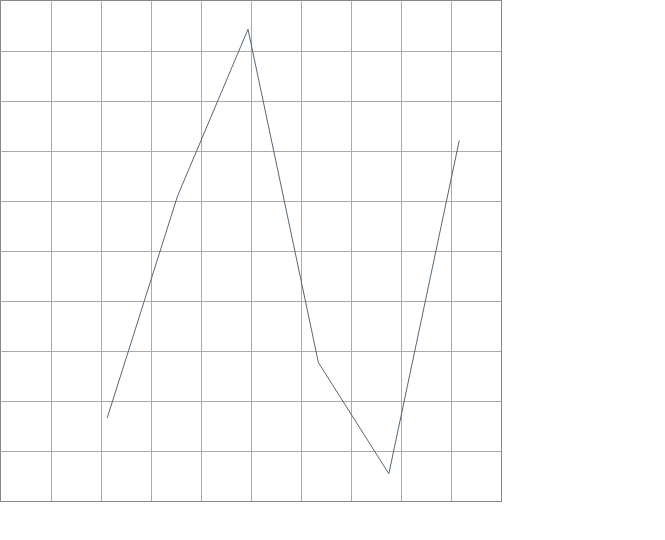
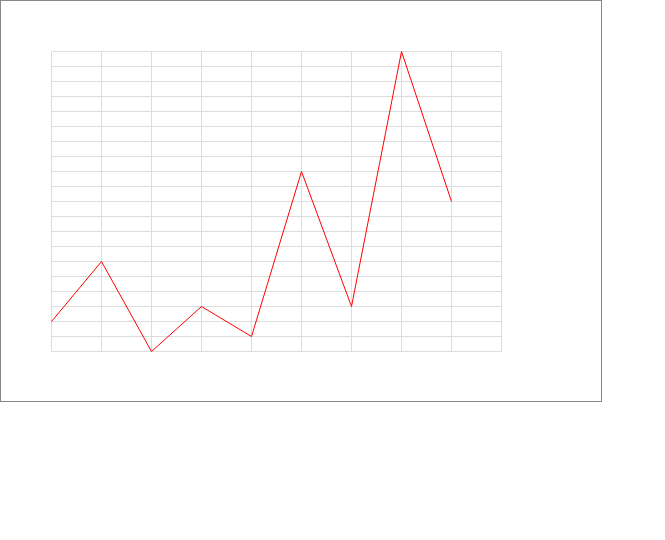
Before and after one commit to degva/js-graphs, a plain HTML site: page index.html in a window 1280 px wide. Shown: the whole page, without its empty margins (0-665 px from the left). Drawn offline with nearby package versions, Linux system fonts and the light colour scheme.

Commit message:
Graphing works perfectly

```diff
--- a/css/style.css
+++ b/css/style.css
@@ -5,6 +5,6 @@ body {
 
 canvas {
 	border: 1px solid #888;
-	width: 500px;
-	height: 500px;
+	width: 600px;
+	height: 400px;
 }
--- a/index.html
+++ b/index.html
@@ -7,7 +7,7 @@
 	</head>
 	<body>
 		<div id="content">
-			<canvas id="canvas" width='500' height='500'>
+			<canvas id="canvas" width='600' height='400'>
 			</canvas>
 		</div>
 	</body>
--- a/js/test.js
+++ b/js/test.js
@@ -35,12 +35,29 @@ function StackRender(ctxt, cHeight, cWidth) {
 		canvasWidth: cWidth
 	};
 	this.render = function() {
+		/* retrieve important data
+		 * for the grid.
+		 * How much data is in the array?
+		 */
+		var maxLength = 0;
+		var maxH = 0;
+		for (var i = 0; i < this.stack.length; i++) {
+			if (this.stack[i].nodes.length > maxLength) {
+				maxLength = this.stack[i].nodes.length - 1;
+			}
+			for (var e = 1; e < this.stack[i].nodes.length; e++ ) {
+				if (this.stack[i].nodes[e][1] > maxH) {
+					maxH = this.stack[i].nodes[e][1];
+				}
+			}
+		}
+
 		/* Draw Grid */
 		/* Should retrive the maximum
 		 * of all lines to make
 		 * a better fitting grif
 		 */
-		this.gridRender(10, 10);
+		this.gridRender(maxH, maxLength);
 		/*
 		 * For each value on the stack
 		 * 		Take data
@@ -48,24 +65,27 @@ function StackRender(ctxt, cHeight, cWidth) {
 		 * 		draw text
 		 */
 		for (var i = 0; i < this.stack.length; i++) {
-			this.renderLine(this.stack[i]);
+			this.renderLine(this.stack[i], maxH, maxLength);
 		}
 	}
 
-	this.renderLine = function(line) {
+	this.renderLine = function(line, maxH, maxLen) {
 		var context = this.localCanvasData.context;
-		var width = this.localCanvasData.canvasWidth;
-		var height = this.localCanvasData.canvasHeight;
 
-		for (var i = 1; i < line.nodes.length - 1; i++ ) {
+		var cH = this.localCanvasData.canvasHeight - 100;
+		var cW = this.localCanvasData.canvasWidth - 150;
+
+		var uniHeight = cH / maxH;
+		var uniWidth = cW / maxLen;
+
+		for (var i = 0; i < line.nodes.length - 2; i++ ) {
 			context.beginPath();
-			console.log("Just like that: " + line.nodes[i]);
 
-			x1 = (width / line.nodes.length-1)*(i+0.5);
-			y1 = height - (height / line.maxVal)*(line.nodes[i][1]-0.5);
+			x1 = 50 + (uniWidth)*(i);
+			y1 = 50 + cH - (uniHeight)*(line.nodes[i+1][1]);
 
-			x2 = (width / line.nodes.length-1)*(i+1.5);
-			y2 = height - (height / line.maxVal)*(line.nodes[i+1][1]-0.5);
+			x2 = 50 + (uniWidth)*(i+1)
+			y2 = 50 + cH - (uniHeight)*(line.nodes[i+2][1]);
 
 			context.moveTo(x1, y1);
 			context.lineTo(x2, y2);
@@ -78,25 +98,27 @@ function StackRender(ctxt, cHeight, cWidth) {
 	this.gridRender = function (nY, nX) {
 		console.log('LOG: Rendering the grid');
 		var context = this.localCanvasData.context;
-		var cH = this.localCanvasData.canvasHeight;
-		var cW = this.localCanvasData.canvasWidth;
+		var cH = this.localCanvasData.canvasHeight - 100;
+		var cW = this.localCanvasData.canvasWidth - 150;
 
 		var uniHeight = cH / nY;
 		var uniWidth = cW / nX;
 
 		context.beginPath();
 
-		for ( var i = 1; i < nX; i++) {
-			context.moveTo(uniWidth * i, 0);
-			context.lineTo(uniWidth * i, cH);
+		/* Vertical Lines */
+		for ( var i = 0; i < nX+1; i++) {
+			context.moveTo(50 + uniWidth * i, 50);
+			context.lineTo(50 + uniWidth * i, cH+50);
 		}
 
-		for ( var i = 1; i < nY; i++) {
-			context.moveTo(0, uniHeight * i);
-			context.lineTo(cW, uniHeight * i);
+		/* Horizontal Lines */
+		for ( var i = 0; i < nY+1; i++) {
+			context.moveTo(50, 50 + uniHeight * i);
+			context.lineTo(cW+50, 50 + uniHeight * i);
 		}
 
-		context.strokeStyle = '#aaa';
+		context.strokeStyle = '#ddd';
 		context.stroke();
 		console.log('LOG: Done');
 	};
@@ -151,8 +173,8 @@ $(document).ready(function() {
 	var app = new App(canvas);
 	app.start();
 
-	var data = ['Line One',[1,2],[2,6],[3,9],[4,3],[5,1],[6,7]];
-	var line = new Line(data, '#567');
+	var data = ['Line One',[1,2],[2,6],[3,0],[4,3],[5,1],[6,12],[7,3],[8,20],[9,10]];
+	var line = new Line(data, '#FF0000');
 	app.addToStack(line);
 
 	app.sRender.render();
```
